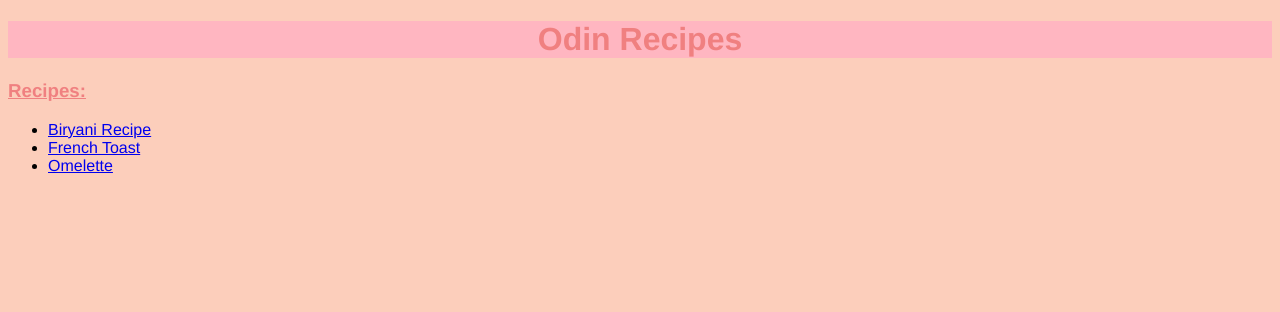
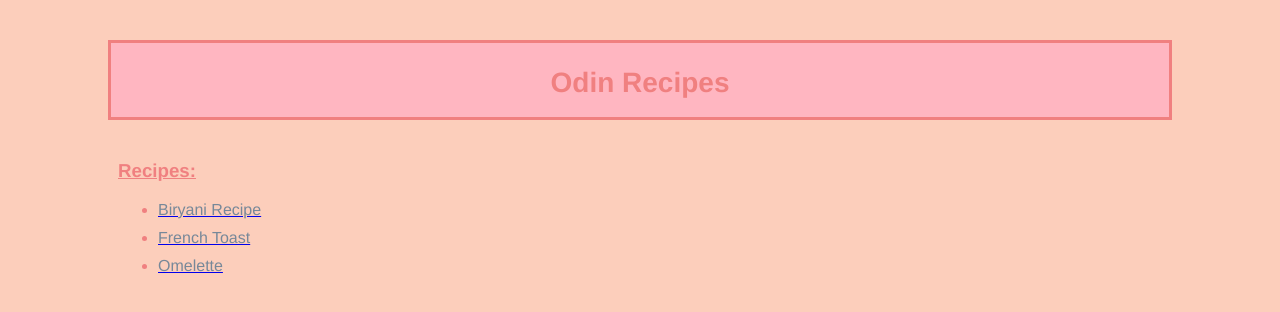
Before and after one commit to broilerchoocha87/odin-recipes, a plain HTML site: page index.html in a window 1280 px wide. Drawn offline with Linux system fonts and the light colour scheme.

Commit message:
Added more CSS to Index, with better knowledge of of basic CSS now.

```diff
--- a/index.html
+++ b/index.html
@@ -1,20 +1,25 @@
 <!DOCTYPE html>
 <html lang="en">
+
 <head>
   <meta charset="UTF-8" />
   <meta name="viewport" content="width=device-width, initial-scale=1.0" />
   <link rel="stylesheet" href="style.css" />
   <title>Odin Recipes</title>
 </head>
+
 <body>
   <div class="heading">
     <h1>Odin Recipes</h1>
   </div>
+  <div class="recipe-list">
     <h3><u>Recipes:</u></h3>
     <ul>
-      <li><a href="recipes/biryani.html">Biryani Recipe</a></li>
-      <li><a href="recipes/french-toast.html">French Toast</a></li>
-      <li><a href="recipes/omelette.html">Omelette</a></li>
+      <li><a href="recipes/biryani.html"><span class="recipe">Biryani Recipe</span></a></li>
+      <li><a href="recipes/french-toast.html"><span class="recipe">French Toast</span></a></li>
+      <li><a href="recipes/omelette.html"><span class="recipe">Omelette</span></a></li>
     </ul>
+  </div>
 </body>
+
 </html>
--- a/style.css
+++ b/style.css
@@ -4,9 +4,31 @@ body {
 }
 
 .heading {
+    box-sizing: border-box;
     text-align:center;
+    font-size: 14px;
+    border: solid lightcoral;
+    height: 80px;
+    padding: 5px;
+    margin: 40px 100px;
     background-color: lightpink;
     color: lightcoral;
+}
+
+.recipe-list {
+    margin: auto 110px;
+}
+
+li {
+    margin:10px auto;
+}
+
+.recipe {
+    color:lightslategray;
+}
+
+ul {
+    color:lightcoral;
 }
 
 h3 {
```
Lines whose indentation alone changed are shown as unchanged.
